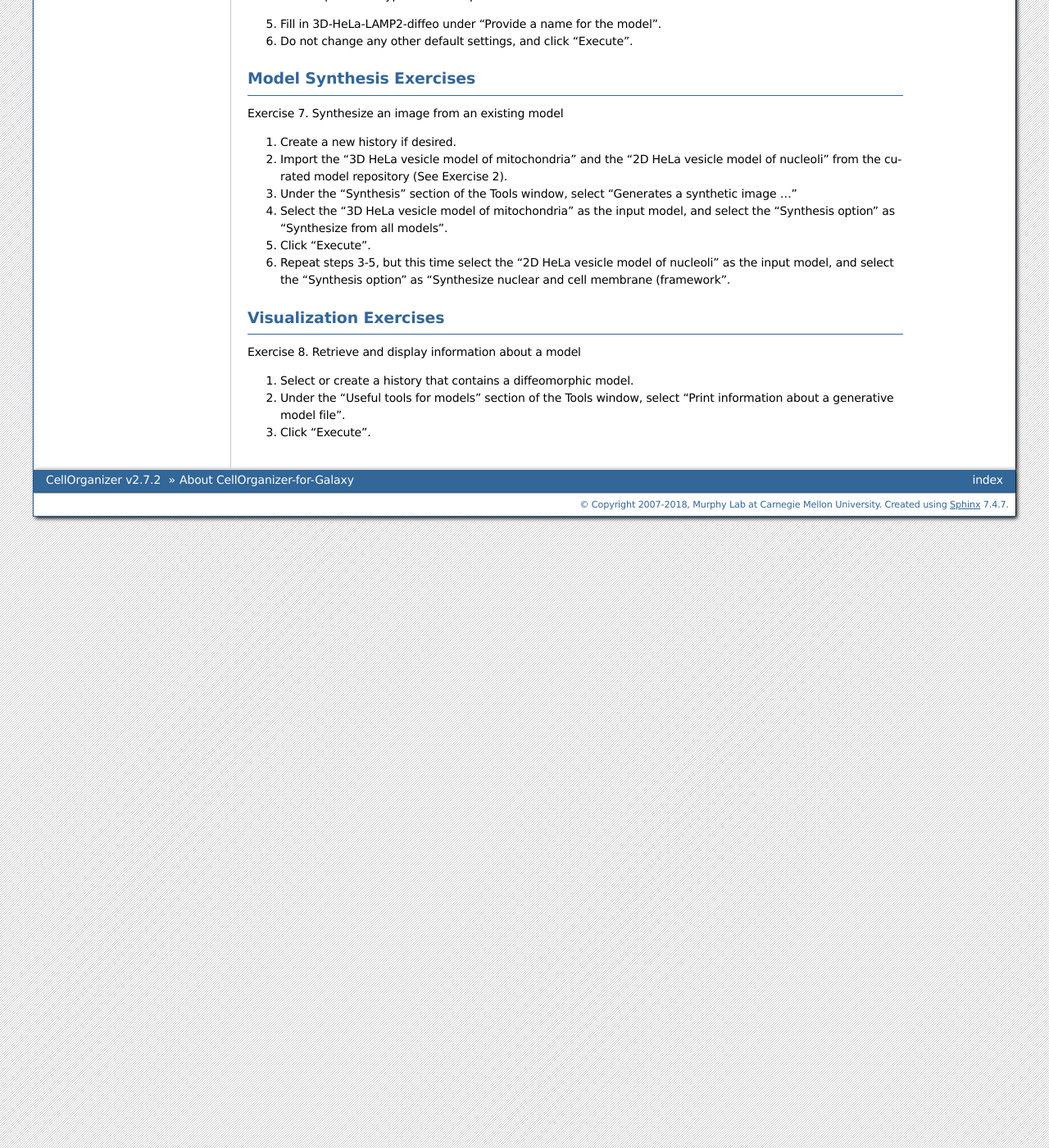
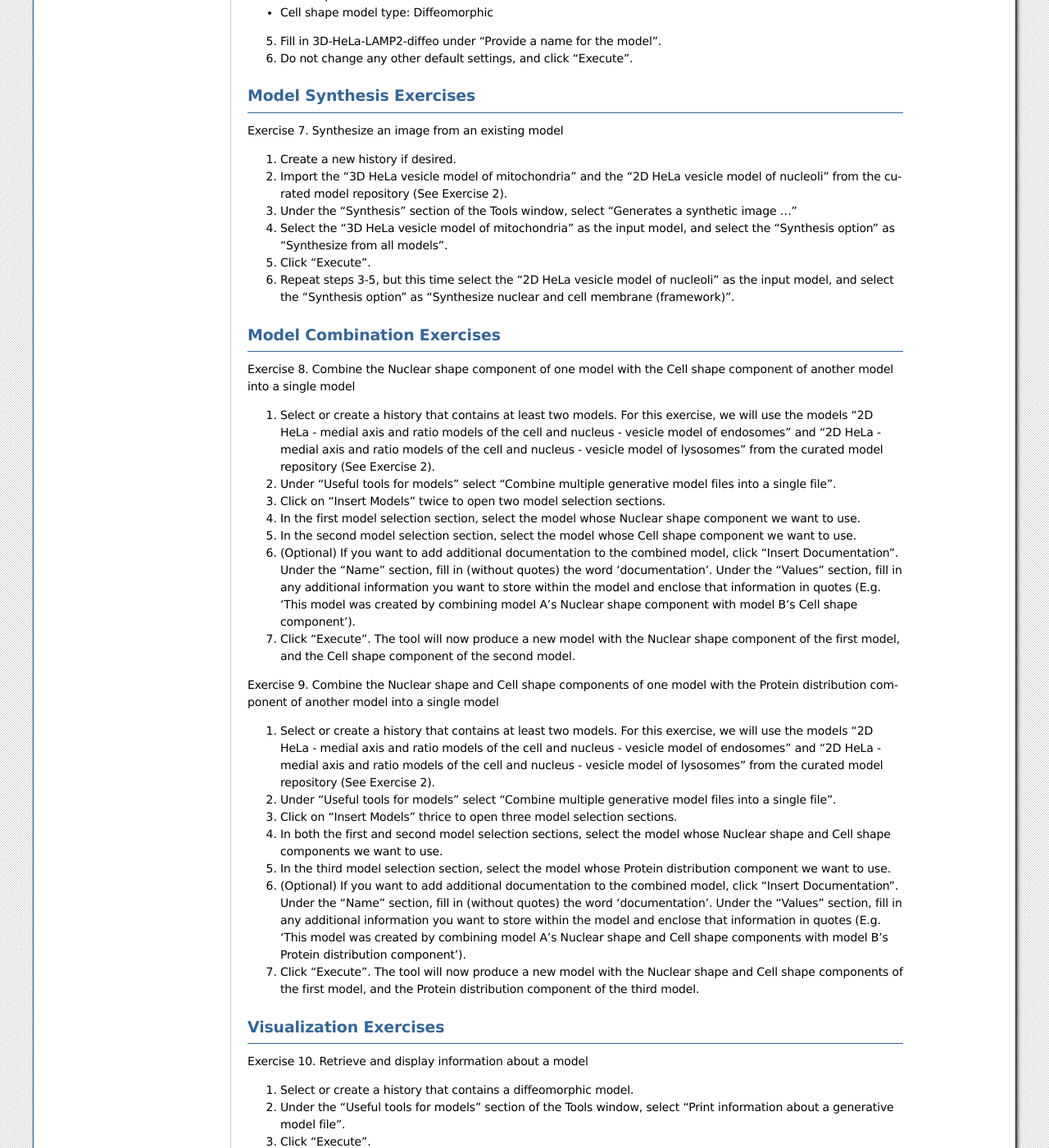
Before and after one commit to murphygroup/cellorganizer-documentation_old, a Sphinx documentation site: the page built from source/chapters/galaxy/index.rst, in a window 1280 px wide and 1400 px high, scrolled down 4605 px. Shown: the whole window at 82% size. Built offline with Sphinx 7.4.7, drawn with Linux system fonts in a browser that asks for light colours; some of the changed text lies outside the part shown.

Commit message:
Fixed typos, improved word choice, and included model combination exercises for Galaxy docs

```diff
--- a/source/chapters/docker/index.rst
+++ b/source/chapters/docker/index.rst
@@ -42,7 +42,7 @@ Open terminal and enter the command
 
 	``docker pull murphylab/docker-cellorganizer:latest``
 
-Running this command will initiate download and pull the most recent image of cellorganizer-docker from Docker Hub down to your computer.
+Running this command will initiate the download and pull the most recent image of cellorganizer-docker from Docker Hub down to your computer.
 
 .. figure:: docker-pull.png
    :align: center
@@ -61,7 +61,7 @@ The easiest way to download an image and run a container is to use `Kitematic <h
 * To install Kitematic, click `here <https://kitematic.com/docs/>`_.
 
 .. ATTENTION::
-   Kitematic is not necessary but it is recommended to streamline installation and deployment.
+   Kitematic is not necessary, but it is recommended to streamline installation and deployment.
 
 
 **Download the most recent image using Kitematic**
--- a/source/chapters/galaxy/index.rst
+++ b/source/chapters/galaxy/index.rst
@@ -6,7 +6,7 @@ CellOrganizer-for-Galaxy is a set of tools that enables users to train generativ
 Using CellOrganizer-for-Galaxy
 ==============================
 
-You can get started with CellOrganizer-for-Galaxy by one of the following ways
+Currently, you can get started with CellOrganizer-for-Galaxy by the following ways (more to come)
 
 * Access CellOrganizer-for-Galaxy through the public server that we host
 
@@ -60,7 +60,8 @@ The Tools window lists all the tools that are available to the user. For user co
 
 * Get Data (E.g under the Get Data section we have the following three tools)
     * Upload File from your computer
-    * Imports image or model from a URL
+    * Imports image from a URL
+    * Imports generative model from a URL
     * Imports model from the curated model repository
 * Training
 * Synthesis
@@ -84,7 +85,7 @@ Work Histories are Galaxy's way of enabling users to create multiple isolated wo
 
 Let's say you download some data into your current Work History. That data is now accessible to tools in your Tools Window. You can apply any tool on that data, provided that it considers the data as valid input. The output of this operation will get saved to your current Work History, and now you can even apply tools to this newly accessible data as well.
 
-If you now want to work on unrelated data, you can simply create a new Work History, switch your workspace to that newly created Work History, and work on that data without having to see the clutter of the previous workspace. Of course you can always switch between Work Histories whenever you like.
+If you now want to work on unrelated data, you can simply create a new Work History, switch your workspace to that newly created Work History, and work on that data without having to see the clutter of the previous workspace. Of course, you can always switch between Work Histories whenever you like.
 
 Work Histories can be shared between Galaxy users, allowing them to see each other's outputs/errors.
 
@@ -224,12 +225,35 @@ Exercise 7. Synthesize an image from an existing model
 3. Under the "Synthesis" section of the Tools window, select "Generates a synthetic image ..."
 4. Select the "3D HeLa vesicle model of mitochondria" as the input model, and select the "Synthesis option" as "Synthesize from all models".
 5. Click "Execute".
-6. Repeat steps 3-5, but this time select the "2D HeLa vesicle model of nucleoli" as the input model, and select the "Synthesis option" as "Synthesize nuclear and cell membrane (framework".
+6. Repeat steps 3-5, but this time select the "2D HeLa vesicle model of nucleoli" as the input model, and select the "Synthesis option" as "Synthesize nuclear and cell membrane (framework)".
+
+Model Combination Exercises
+---------------------------
+
+Exercise 8. Combine the Nuclear shape component of one model with the Cell shape component of another model into a single model
+
+1. Select or create a history that contains at least two models. For this exercise, we will use the models "2D HeLa - medial axis and ratio models of the cell and nucleus - vesicle model of endosomes" and "2D HeLa - medial axis and ratio models of the cell and nucleus - vesicle model of lysosomes" from the curated model repository (See Exercise 2).
+2. Under "Useful tools for models" select "Combine multiple generative model files into a single file".
+3. Click on "Insert Models" twice to open two model selection sections.
+4. In the first model selection section, select the model whose Nuclear shape component we want to use.
+5. In the second model selection section, select the model whose Cell shape component we want to use.
+6. (Optional) If you want to add additional documentation to the combined model, click "Insert Documentation". Under the "Name" section, fill in (without quotes) the word 'documentation'. Under the "Values" section, fill in any additional information you want to store within the model and enclose that information in quotes (E.g. 'This model was created by combining model A's Nuclear shape component with model B's Cell shape component').
+7. Click "Execute". The tool will now produce a new model with the Nuclear shape component of the first model, and the Cell shape component of the second model.
+
+Exercise 9. Combine the Nuclear shape and Cell shape components of one model with the Protein distribution component of another model into a single model
+
+1. Select or create a history that contains at least two models. For this exercise, we will use the models "2D HeLa - medial axis and ratio models of the cell and nucleus - vesicle model of endosomes" and "2D HeLa - medial axis and ratio models of the cell and nucleus - vesicle model of lysosomes" from the curated model repository (See Exercise 2).
+2. Under "Useful tools for models" select "Combine multiple generative model files into a single file".
+3. Click on "Insert Models" thrice to open three model selection sections.
+4. In both the first and second model selection sections, select the model whose Nuclear shape and Cell shape components we want to use.
+5. In the third model selection section, select the model whose Protein distribution component we want to use.
+6. (Optional) If you want to add additional documentation to the combined model, click "Insert Documentation". Under the "Name" section, fill in (without quotes) the word 'documentation'. Under the "Values" section, fill in any additional information you want to store within the model and enclose that information in quotes (E.g. 'This model was created by combining model A's Nuclear shape and Cell shape components with model B's Protein distribution component').
+7. Click "Execute". The tool will now produce a new model with the Nuclear shape and Cell shape components of the first model, and the Protein distribution component of the third model.
 
 Visualization Exercises
 -----------------------
 
-Exercise 8. Retrieve and display information about a model
+Exercise 10. Retrieve and display information about a model
 
 1. Select or create a history that contains a diffeomorphic model.
 2. Under the "Useful tools for models" section of the Tools window, select "Print information about a generative model file".
--- a/source/chapters/local/index.rst
+++ b/source/chapters/local/index.rst
@@ -25,7 +25,7 @@ Requirements
 
 Downloading CellOrganizer
 -------------------------
-To download the latest CellOrganizer for Matlab distribution go to the `download page <http://www.cellorganizer.org/cellorganizer-2-7-2/>`_. Aftwards, extract the contents of the release into a local directory of your preference.
+To download the latest CellOrganizer for Matlab distribution go to the `download page <http://www.cellorganizer.org/cellorganizer-2-7-2/>`_. Afterwards, extract the contents of the release into a local directory of your preference.
 
 For example,
 
--- a/source/sections/disclaimer.rst
+++ b/source/sections/disclaimer.rst
@@ -1,6 +1,6 @@
 Disclaimer
 ==========
 
-CellOrganizer is research code, and as such it is under constant development. Although we do our best to ensure our code is reliable, we distribute this code under the GNU public license without any type of warranty. Despite our best efforts, a feature may sometimes fail to work as expected. If you experience any such issues or have any questions regarding CellOrganizer, please do not hesitate to contact us at
+CellOrganizer is research code. As such, it is under constant development. Although we do our best to ensure our code is reliable, we distribute this code under the GNU public license without any warranty. Despite our best efforts, a feature may sometimes fail to work as expected. If you experience any such issues or have any questions regarding CellOrganizer, please do not hesitate to contact us at
 
 cellorganizer@compbio.cmu.edu.
--- a/source/sections/introduction.rst
+++ b/source/sections/introduction.rst
@@ -32,6 +32,6 @@ CellOrganizer can learn models of
 * microtubule distribution.
 
 These models can be conditional upon each other. For example, for a given synthesized cell instance, organelle position is dependent upon the cell and nuclear shape of that instance.
-Cell types for which generative models for at least some organelles have been built include human HeLa cells, mouse NIH 3T3 cells, and Arabidopsis protoplasts. Planned projects include mouse T lymphocytes and rat PC12 cells.
+Cell types for which generative models of at least some type of organelle have been built include human HeLa cells, mouse NIH 3T3 cells, and Arabidopsis protoplasts. Planned projects include mouse T lymphocytes and rat PC12 cells.
 
 Support for CellOrganizer has been provided by grants GM075205, GM090033 and GM103712 from the `National Institute of General Medical Sciences <https://www.nigms.nih.gov/Pages/default.aspx>`_, grants MCB1121919 and MCB1121793 from the U.S. `National Science Foundation <https://www.nsf.gov/>`_, by a Forschungspreis from the `Alexander von Humboldt Foundation <https://www.humboldt-foundation.de/web/home.html>`_, and by the `Freiburg Institute for Advanced Studies <https://www.frias.uni-freiburg.de/en/home>`_.
```
Also changed, not shown: other parts of source/chapters/docker/index.rst (+1 -1 lines), other parts of source/chapters/galaxy/index.rst (+1 -1 lines), source/chapters/45_minutes_tutorial.rst (+14 -14 lines).
